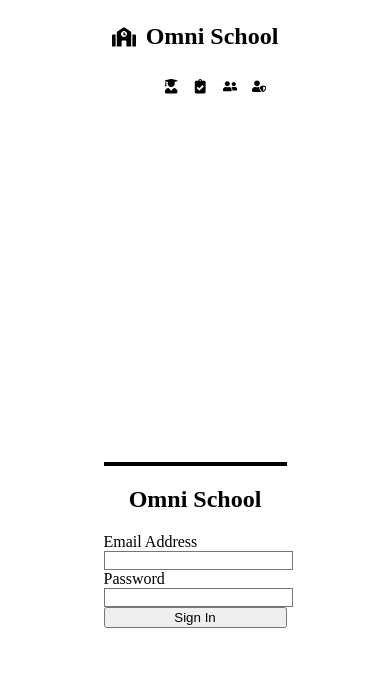
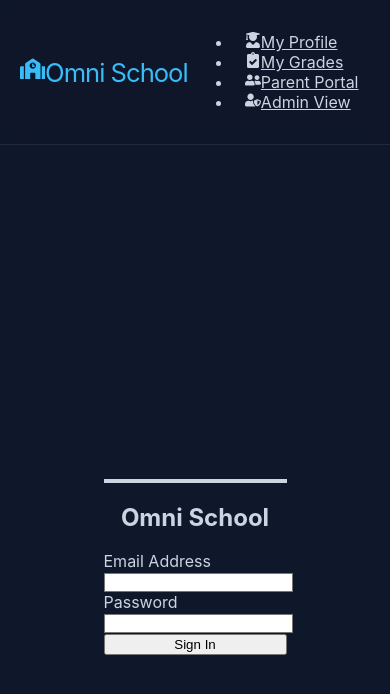
Before and after one commit to Paullett3/Omni-school-system, a React (Vite) app in the folder omni-school-frontend/: page /login in a window 390 px wide. Shown: the top 694 px of the page. Built offline with nearby package versions, Linux system fonts and the light colour scheme.

Commit message:
style: implement deep navy glassmorphism theme and improve UI appeal

```diff
--- a/omni-school-frontend/src/App.css
+++ b/omni-school-frontend/src/App.css
@@ -1,57 +1,20 @@
-/* 🔘 Button Variants */
-.btn-base {
-  padding: 10px 20px;
-  border-radius: 6px;
-  cursor: pointer;
-  transition: 0.3s;
-  border: none;
-  font-weight: 600;
-}
-.btn-primary {
-  background: var(--silver);
-  color: var(--primary-black);
-}
-.btn-danger {
-  background: #e74c3c;
-  color: white;
-}
-.btn-outline {
-  background: transparent;
-  border: 2px solid var(--silver);
-  color: var(--silver);
+/**
+ * 🎨 MODERN OMNI-THEME
+ * ---------------------------------------
+ */
+:root {
+  --primary-bg: #0f172a; /* 🌑 Deep Navy Night */
+  --card-bg: #1e293b; /* 🃏 Lighter Slate for Cards */
+  --silver: #cbd5e1; /* 🥈 Soft Slate/Silver */
+  --accent-blue: #38bdf8; /* 💎 Electric Blue for Highlights */
+  --accent-red: #f43f5e; /* 🌹 For Admin/Alerts */
+  --white: #ffffff;
 }
 
-/* 🃏 Card Styles */
-.card-container {
-  background: #1a1a1a;
-  padding: 2rem;
-  border-radius: 12px;
-  border: 1px solid #333;
+body {
+  margin: 0;
+  background-color: var(--primary-bg);
+  color: var(--silver);
+  font-family: "Inter", sans-serif; /* Modern, clean font */
+  transition: background 0.5s ease;
 }
-.card-hover:hover {
-  transform: translateY(-5px);
-  box-shadow: 0 10px 20px rgba(0, 0, 0, 0.5);
-}
-
-/* 📝 Form Styles */
-.form-group {
-  margin-bottom: 1.5rem;
-  display: flex;
-  flex-direction: column;
-  text-align: left;
-}
-.form-input {
-  padding: 12px;
-  border-radius: 5px;
-  background: #222;
-  border: 1px solid #444;
-  color: white;
-}
-.input-error {
-  border-color: #e74c3c;
-}
-.error-text {
-  color: #e74c3c;
-  font-size: 0.8rem;
-  margin-top: 5px;
-}
--- a/omni-school-frontend/src/components/Navbar.css
+++ b/omni-school-frontend/src/components/Navbar.css
@@ -1,56 +1,31 @@
 .navbar {
-  background-color: var(--primary-black);
+  background-color: rgba(15, 23, 42, 0.8); /* Semi-transparent */
+  backdrop-filter: blur(10px); /* ✨ Glassmorphism blur */
   padding: 1rem 5%;
   display: flex;
   justify-content: space-between;
   align-items: center;
-  border-bottom: 2px solid var(--silver);
+  position: sticky;
+  top: 0;
+  z-index: 1000;
+  border-bottom: 1px solid rgba(203, 213, 225, 0.1); /* Very thin silver border */
 }
 
 .logo {
-  display: flex;
-  align-items: center;
-  gap: 10px;
-  color: var(--silver);
-  font-size: 1.5rem;
-  font-weight: bold;
-}
-
-.nav-links {
-  display: flex;
-  list-style: none;
-  gap: 25px;
+  color: var(--accent-blue); /* Logo now pops with blue */
+  font-size: 1.6rem;
+  letter-spacing: -1px;
 }
 
 .nav-item {
-  display: flex;
-  align-items: center;
-  gap: 8px;
   color: var(--silver);
-  text-decoration: none;
-  font-weight: 500;
-  transition: all 0.3s ease;
+  padding: 8px 12px;
+  border-radius: 6px;
+  transition: all 0.3s cubic-bezier(0.4, 0, 0.2, 1);
 }
 
 .nav-item:hover {
-  color: var(--white);
-  transform: translateY(-2px);
+  background-color: rgba(56, 189, 248, 0.1); /* Subtle blue glow */
+  color: var(--accent-blue);
+  transform: translateY(-1px);
 }
-
-/* Response for Small Devices (iPhone 4) */
-@media (max-width: 480px) {
-  .navbar {
-    flex-direction: column;
-    padding: 15px;
-    gap: 15px;
-  }
-
-  .nav-links {
-    gap: 15px;
-    font-size: 0.9rem;
-  }
-
-  .nav-item span {
-    display: none; /* Only show icons on very small screens to save space */
-  }
-}
--- a/omni-school-frontend/src/components/loginCard.css
+++ b/omni-school-frontend/src/components/loginCard.css
@@ -1,56 +1,27 @@
-/* 🌑 Main Container */
-.login-container {
-  height: 80vh;
-  display: flex;
-  justify-content: center;
-  align-items: center;
-  background-color: var(--primary-black);
-}
-
-/* 🃏 The Card */
 .login-card {
-  background: #1e1e1e;
-  padding: 2.5rem;
-  border-radius: 12px;
-  border: 1px solid var(--silver);
+  background: var(--card-bg);
+  padding: 3rem;
+  border-radius: 16px;
+  border: 1px solid rgba(255, 255, 255, 0.05); /* Hidden until light hits it */
+  box-shadow: 0 20px 50px rgba(0, 0, 0, 0.4); /* 🌑 Deep shadow for lift */
   text-align: center;
-  box-shadow: 0 10px 30px rgba(0,0,0,0.5);
-  width: 400px;
-}
-
-.login-card h2 { color: var(--silver); margin-bottom: 10px; }
-.login-card p { color: #888; margin-bottom: 30px; font-size: 0.9rem; }
-
-/* 🔢 The Button Grid */
-.role-grid {
-  display: grid;
-  grid-template-columns: 1fr 1fr;
-  gap: 15px;
+  width: 450px;
 }
 
 .role-btn {
-  display: flex;
-  flex-direction: column;
-  align-items: center;
-  padding: 20px;
-  border: none;
-  border-radius: 8px;
-  cursor: pointer;
-  background: #2a2a2a;
+  background: rgba(255, 255, 255, 0.03); /* Dark but distinct */
+  border: 1px solid rgba(255, 255, 255, 0.1);
   color: var(--silver);
-  transition: all 0.3s ease;
-  font-size: 1rem;
+  font-weight: 600;
 }
 
-.role-btn svg { font-size: 2rem; margin-bottom: 10px; }
-
-/* ✨ Role Specific Accents */
-.admin:hover { background: #e74c3c; color: white; }
-.teacher:hover { background: #3498db; color: white; }
-.student:hover { background: #2ecc71; color: white; }
-.parent:hover { background: #f1c40f; color: black; }
-
-.role-btn:hover {
-  transform: translateY(-5px);
-  box-shadow: 0 5px 15px rgba(0,0,0,0.3);
+/* Specific Role Glows */
+.admin:hover {
+  box-shadow: 0 0 15px var(--accent-red);
+  border-color: var(--accent-red);
 }
+.student:hover {
+  box-shadow: 0 0 15px var(--accent-blue);
+  border-color: var(--accent-blue);
+}
+git commit -m "style: implement deep navy glassmorphism theme and improve UI appeal"
```
